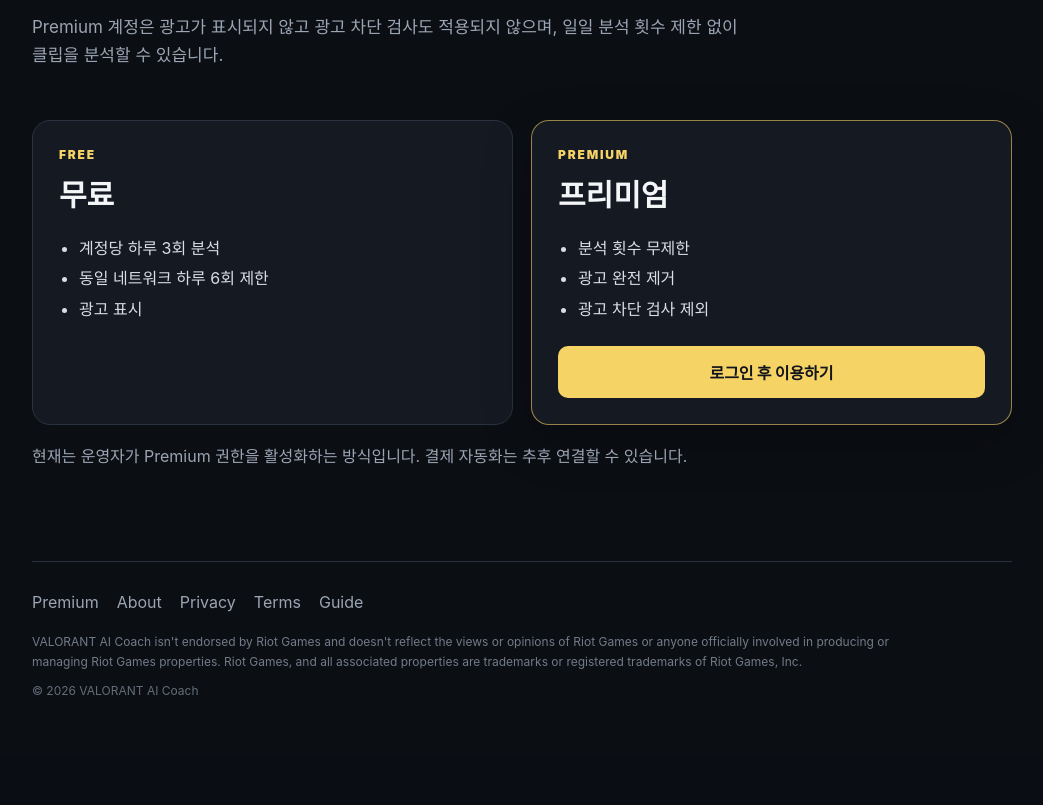
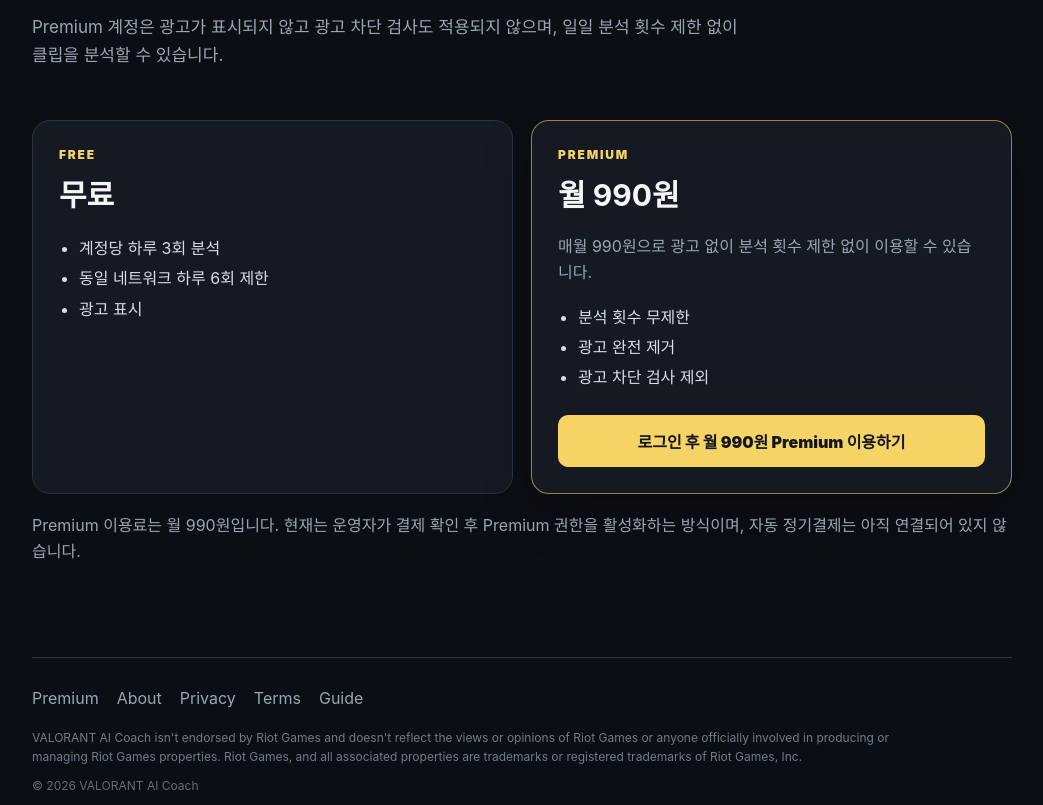
Before and after one commit to daon082312/valorant_ai_web_feedback_ads, a FastAPI app: page /premium in a window 1280 px wide. Shown: the part 297-1102 px from the top of the page, without its empty margins (118-1161 px from the left). Before the commit the page ends 992 px from the top, so only its background shows below. Run offline with FastAPI, Linux system fonts and the light colour scheme.

Commit message:
Set Premium price to 990 KRW per month

```diff
--- a/valorant_ai_public_ads_FLAT/templates/premium.html
+++ b/valorant_ai_public_ads_FLAT/templates/premium.html
@@ -25,7 +25,8 @@
 
     <article class="premium-card premium-card-highlight">
         <div class="premium-plan-label">PREMIUM</div>
-        <h2>프리미엄</h2>
+        <h2>월 990원</h2>
+        <p class="muted">매월 990원으로 광고 없이 분석 횟수 제한 없이 이용할 수 있습니다.</p>
         <ul class="premium-features">
             <li>분석 횟수 무제한</li>
             <li>광고 완전 제거</li>
@@ -35,14 +36,15 @@
         {% if is_premium %}
         <div class="premium-active">현재 Premium 이용 중입니다.</div>
         {% elif current_user_email %}
-        <a class="premium-cta" href="mailto:{{ contact_email }}?subject=VALORANT%20AI%20Coach%20Premium%20문의">Premium 신청 문의</a>
+        <a class="premium-cta" href="mailto:{{ contact_email }}?subject=VALORANT%20AI%20Coach%20Premium%20990%EC%9B%90%20%EC%8B%A0%EC%B2%AD">월 990원 Premium 신청</a>
         {% else %}
-        <a class="premium-cta" href="/login">로그인 후 이용하기</a>
+        <a class="premium-cta" href="/login">로그인 후 월 990원 Premium 이용하기</a>
         {% endif %}
     </article>
 </section>
 
 <p class="premium-note muted">
-    현재는 운영자가 Premium 권한을 활성화하는 방식입니다. 결제 자동화는 추후 연결할 수 있습니다.
+    Premium 이용료는 월 990원입니다. 현재는 운영자가 결제 확인 후 Premium 권한을 활성화하는 방식이며,
+    자동 정기결제는 아직 연결되어 있지 않습니다.
 </p>
 {% endblock %}
```
